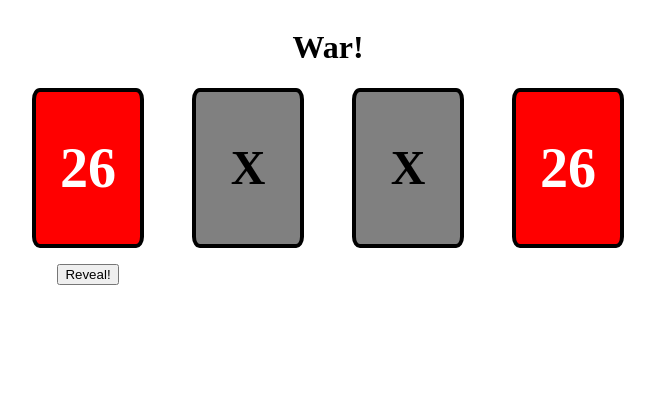
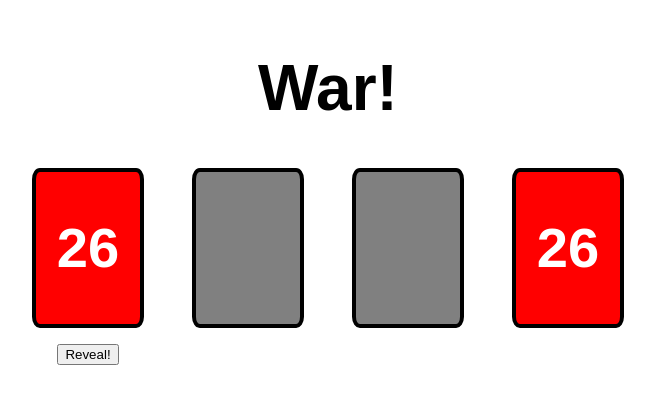
Before and after one commit to gamecoder95/react-war, a React (Vite) app in the folder react-war-frontend/: page / in a window 1280 px wide. Shown: the top 404 px of the page, without its empty margins (312-967 px from the left). Built offline with nearby package versions, Linux system fonts and the light colour scheme.

Commit message:
Finished off styling with text styling

```diff
--- a/react-war-frontend/src/App.css
+++ b/react-war-frontend/src/App.css
@@ -27,6 +27,7 @@
   align-items: center;
   font-size: 3rem;
   background-color: gray;
+  user-select: none;
 }
 
 .playerCard.faceUp {
@@ -37,6 +38,18 @@
 .playerCard.faceDown {
   background-color: red;
   color: white;
+}
+
+.gameTitle {
+  font-size: 4rem;
+}
+
+.playerVictoryTitle {
+  font-size: 3.5rem;
+}
+
+.gameTitle, .playerVictoryTitle, .cardText {
+  font-family: Arial, Helvetica, sans-serif;
 }
 
 .deck {
@@ -50,4 +63,7 @@
   background-color: red;
   font-size: 3rem;
   color: white;
+  user-select: none;
 }
+
+/*NOTE: I wanted to add styles to add suits, however ran out of time.*/
--- a/react-war-frontend/src/App.tsx
+++ b/react-war-frontend/src/App.tsx
@@ -57,9 +57,9 @@ function App() {
 
   return (
     <div id="app">
-      <h1>War!</h1>
+      <h1 className="gameTitle">War!</h1>
       {
-        winner > 0 ? <h2>{`Player ${winner} wins!`}</h2> : <></>
+        winner > 0 ? <h2 className="playerVictoryTitle">{`Player ${winner} wins!`}</h2> : <></>
       }
       <div id="gameArea">
       <PlayerDeck deck={player1Deck} />
--- a/react-war-frontend/src/PlayerDeck/PlayerDeck.tsx
+++ b/react-war-frontend/src/PlayerDeck/PlayerDeck.tsx
@@ -4,7 +4,7 @@ function PlayerDeck({deck}: {deck: Card[]}) {
 
     return (
         <div className="deck">
-            <h3>{deck.length}</h3>
+            <h3 className="cardText">{deck.length}</h3>
         </div>
     );
 }
--- a/react-war-frontend/src/WarQueue/WarQueue.tsx
+++ b/react-war-frontend/src/WarQueue/WarQueue.tsx
@@ -1,4 +1,4 @@
-import type { Card } from "../gameplay/Card";
+import { CardValues, type Card } from "../gameplay/Card";
 
 
 function WarQueue({warDeque} : {warDeque: Card[]}) {
@@ -6,17 +6,34 @@ function WarQueue({warDeque} : {warDeque: Card[]}) {
     const player1Card = warDeque[0];
     const player2Card = warDeque[warDeque.length - 1];
 
-    const displayCard = (card: Card) => card.isFaceUp ? card.value : '';
+    const displayCard = (card: Card) => {
+
+        if (!card.isFaceUp) {
+            return '';
+        }
+
+        if (card.value === CardValues.Jack) {
+            return 'J';
+        } else if (card.value === CardValues.Queen) {
+            return 'Q';
+        } else if (card.value === CardValues.King) {
+            return 'K';
+        } else if (card.value === CardValues.Ace) {
+            return 'A';
+        } else {
+            return card.value;
+        }
+    }
 
     const getPlayerCardClass = (card: Card) => `playerCard ${card ? (card.isFaceUp ? 'faceUp' : 'faceDown') : ''}`;
 
     return (
         <>
             <div className={getPlayerCardClass(player1Card)}>
-                <h4>{warDeque.length > 0 ? displayCard(player1Card) : 'X'}</h4>
+                <h4 className="cardText">{warDeque.length > 0 ? displayCard(player1Card) : ''}</h4>
             </div>
             <div className={getPlayerCardClass(player2Card)}>
-                <h4>{warDeque.length > 0 ? displayCard(player2Card) : 'X'}</h4>
+                <h4 className="cardText">{warDeque.length > 0 ? displayCard(player2Card) : ''}</h4>
             </div>
         </>
     );
--- a/react-war-frontend/src/gameplay/Card.tsx
+++ b/react-war-frontend/src/gameplay/Card.tsx
@@ -16,7 +16,8 @@ const CardValues = {
 
 type CardValue = typeof CardValues[keyof typeof CardValues];
 
-// NOTE: did not include suit as War is suit-agnostic. This can be added should this be reused or the game ever updated
+// NOTE: did not include suit as War is suit-agnostic.
+// I intended to add it later for styling, however I ran out of time.
 type Card = {
     value: CardValue,
     isFaceUp: boolean
```
